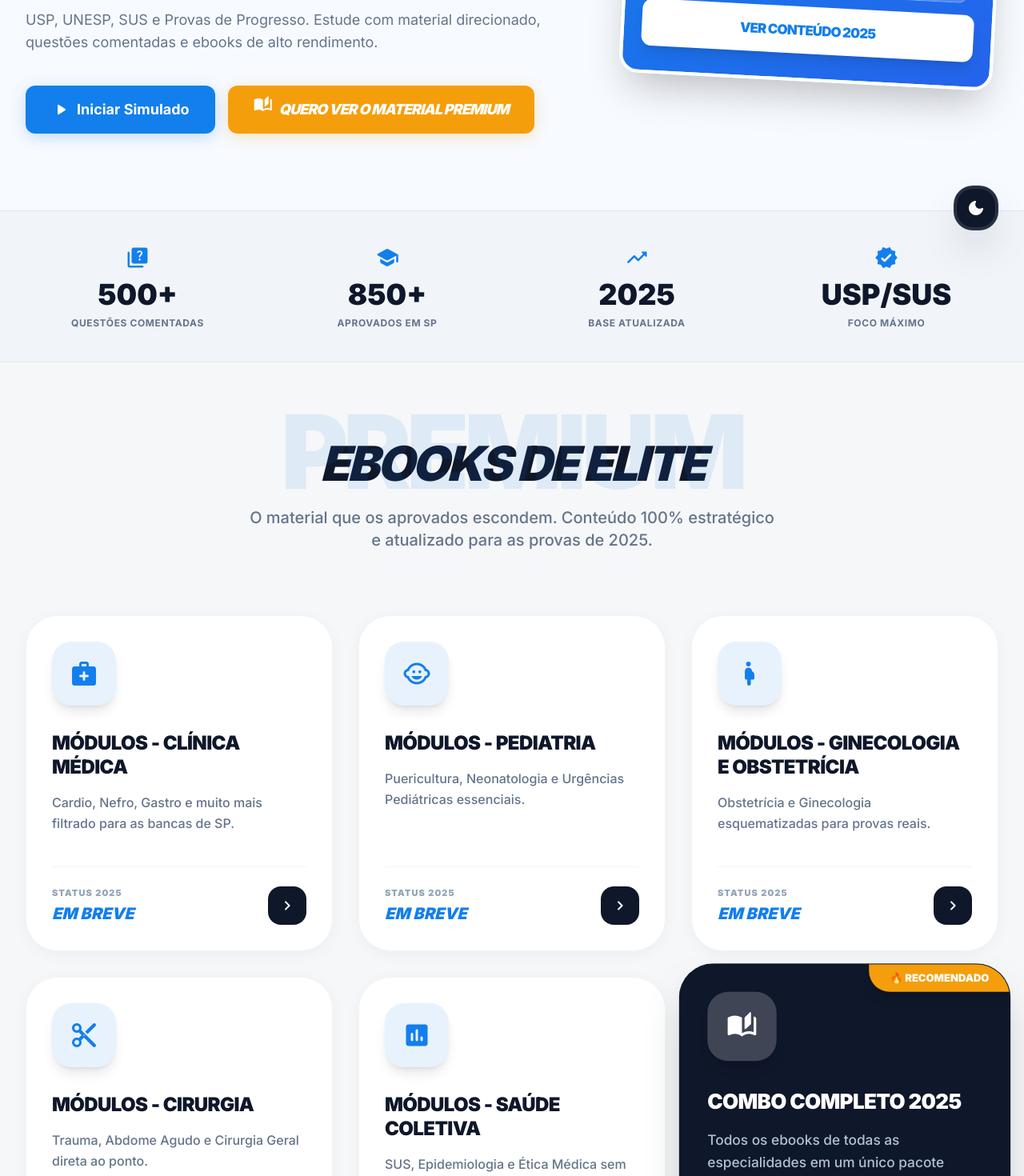
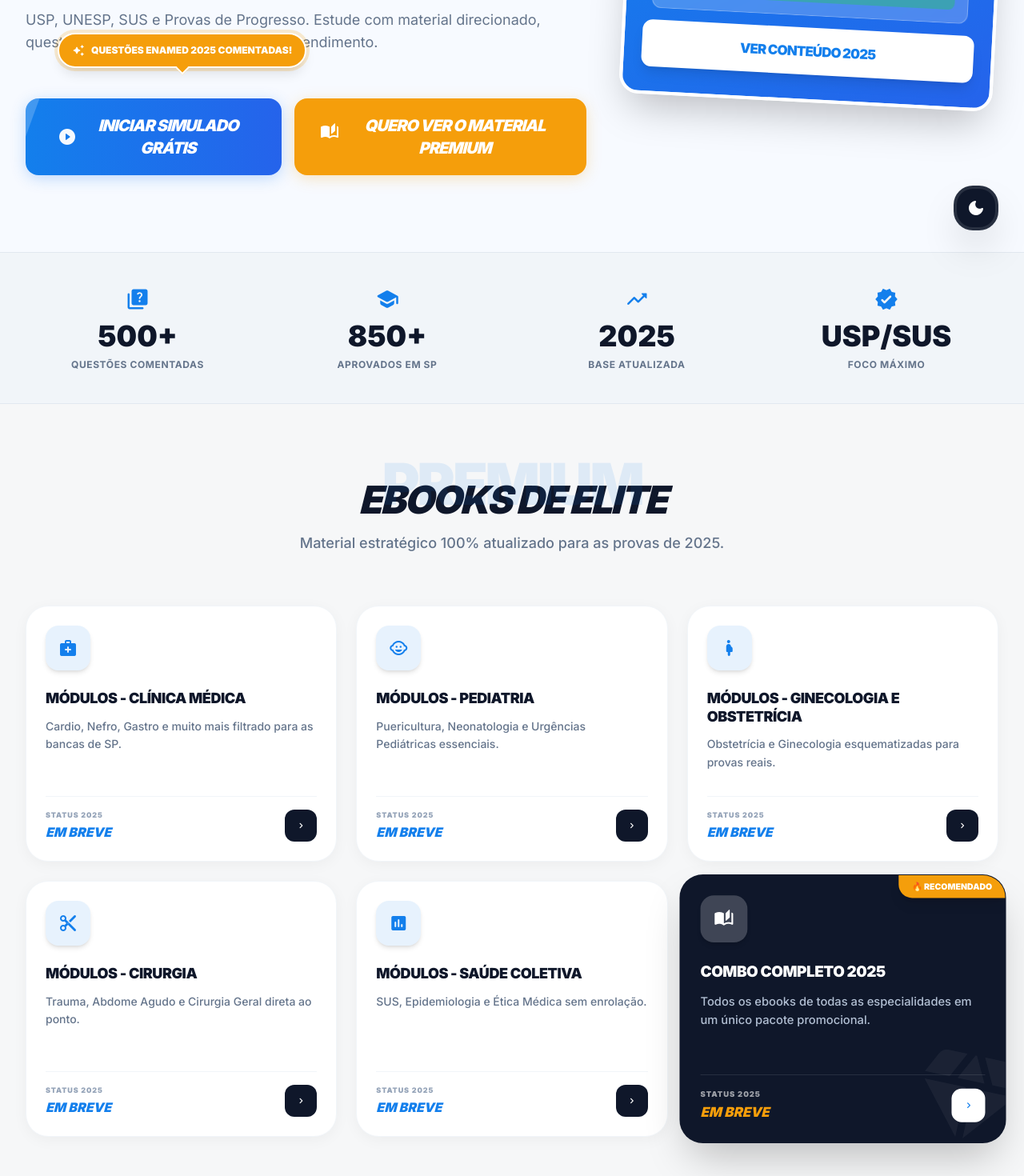
Before and after one commit to gbrlortega-ui/DEPRIMEIRA, a React (Vite) app: page / in a window 1280 px wide. Shown: the part 480-1950 px from the top of the page at 80% size. Built offline with nearby package versions, Linux system fonts and the light colour scheme.

Commit message:
Add files via upload

```diff
--- a/components/LandingPage.tsx
+++ b/components/LandingPage.tsx
@@ -64,17 +64,27 @@
             <p className="text-lg text-slate-500 dark:text-slate-400 max-w-2xl mx-auto lg:mx-0">
               USP, UNESP, SUS e Provas de Progresso. Estude com material direcionado, questões comentadas e ebooks de alto rendimento.
             </p>
-            <div className="flex flex-col sm:flex-row gap-4 justify-center lg:justify-start pt-4">
+            <div className="flex flex-col sm:flex-row gap-4 justify-center lg:justify-start pt-8 relative">
+              {/* Balão Informativo ENAMED */}
+              <div className="absolute -top-10 left-1/2 -translate-x-1/2 lg:left-10 lg:translate-x-0 animate-bounce">
+                <div className="bg-secondary text-white text-[10px] sm:text-xs font-black px-4 py-2 rounded-full shadow-lg flex items-center gap-2 whitespace-nowrap border-2 border-white dark:border-slate-900 ring-4 ring-secondary/20">
+                  <span className="material-icons-round text-sm sm:text-base">auto_awesome</span>
+                  QUESTÕES ENAMED 2025 COMENTADAS!
+                  <div className="absolute -bottom-1.5 left-1/2 -translate-x-1/2 w-3 h-3 bg-secondary rotate-45 border-r-2 border-b-2 border-white dark:border-slate-900"></div>
+                </div>
+              </div>
+
               <button
                 onClick={() => onStartQuiz(40)}
-                className="bg-primary hover:bg-primary-hover text-white px-8 py-4 rounded-xl font-bold shadow-glow text-lg transition-all hover:-translate-y-1 flex items-center justify-center gap-2 active:scale-95"
+                className="group relative bg-gradient-to-r from-primary to-blue-600 hover:from-primary-hover hover:to-blue-700 text-white px-10 py-5 rounded-2xl font-black text-xl shadow-glow transition-all hover:-translate-y-1 active:scale-95 flex items-center justify-center gap-3 uppercase tracking-tighter italic overflow-hidden"
               >
-                <span className="material-icons-round">play_arrow</span>
-                Iniciar Simulado
+                <div className="absolute inset-0 bg-white/20 translate-x-[-100%] group-hover:translate-x-[100%] transition-transform duration-700 skew-x-[-20deg]"></div>
+                <span className="material-icons-round text-2xl animate-pulse">play_circle_filled</span>
+                Iniciar Simulado Grátis
               </button>
               <button
                 onClick={onViewSummaries}
-                className="bg-amber-500 hover:bg-amber-600 text-white px-8 py-4 rounded-xl font-black transition-all flex items-center justify-center gap-2 shadow-glow-gold hover:-translate-y-1 active:scale-95 text-lg uppercase italic tracking-tighter"
+                className="bg-amber-500 hover:bg-amber-600 text-white px-8 py-5 rounded-2xl font-black transition-all flex items-center justify-center gap-3 shadow-glow-gold hover:-translate-y-1 active:scale-95 text-xl uppercase italic tracking-tighter"
               >
                 <span className="material-icons-round animate-bounce">auto_stories</span>
                 Quero Ver o Material Premium
@@ -136,76 +146,76 @@
 
       {/* Catalog Section */}
       <main className="max-w-7xl mx-auto px-4 sm:px-6 lg:px-8 py-24" id="catalogo">
-        <div className="text-center mb-20 relative">
-          <div className="absolute inset-x-0 -top-12 flex justify-center opacity-10">
-            <span className="text-9xl font-black uppercase tracking-tighter text-primary">PREMIUM</span>
+        <div className="text-center mb-16 relative">
+          <div className="absolute inset-x-0 -top-8 flex justify-center opacity-10">
+            <span className="text-7xl font-black uppercase tracking-tighter text-primary">PREMIUM</span>
           </div>
-          <h2 className="text-4xl lg:text-6xl font-black text-slate-900 dark:text-white mb-6 uppercase tracking-tighter italic">Ebooks de Elite</h2>
-          <p className="text-xl text-slate-500 dark:text-slate-400 max-w-2xl mx-auto font-medium">O material que os aprovados escondem. Conteúdo 100% estratégico e atualizado para as provas de 2025.</p>
+          <h2 className="text-3xl lg:text-5xl font-black text-slate-900 dark:text-white mb-4 uppercase tracking-tighter italic">Ebooks de Elite</h2>
+          <p className="text-lg text-slate-500 dark:text-slate-400 max-w-xl mx-auto font-medium">Material estratégico 100% atualizado para as provas de 2025.</p>
         </div>
 
-        <div className="grid grid-cols-1 md:grid-cols-2 lg:grid-cols-3 gap-8 mb-20">
+        <div className="grid grid-cols-1 sm:grid-cols-2 lg:grid-cols-3 gap-6 mb-16">
           {specialtyModules.map((m) => {
             const isCombo = m.id === '6';
             return (
               <div
                 key={m.id}
                 onClick={onViewSummaries}
-                className={`group cursor-pointer rounded-[2.5rem] p-8 border transition-all duration-500 flex flex-col justify-between h-[420px] relative overflow-hidden ${
+                className={`group cursor-pointer rounded-[1.75rem] p-6 border transition-all duration-500 flex flex-col justify-between h-[320px] relative overflow-hidden ${
                   isCombo
-                    ? 'bg-slate-900 dark:bg-primary border-transparent shadow-2xl scale-[1.03] lg:scale-[1.08] z-20'
-                    : 'bg-surface-light dark:bg-surface-dark border-slate-100 dark:border-slate-800 shadow-soft hover:shadow-2xl hover:-translate-y-3'
+                    ? 'bg-slate-900 dark:bg-primary border-transparent shadow-2xl scale-[1.02] lg:scale-[1.05] z-20'
+                    : 'bg-surface-light dark:bg-surface-dark border-slate-100 dark:border-slate-800 shadow-soft hover:shadow-xl hover:-translate-y-2'
                 }`}
               >
                 {isCombo && (
                   <>
-                    <div className="absolute top-0 right-0 bg-secondary text-white text-xs font-black px-6 py-2 rounded-bl-3xl z-30 uppercase shadow-lg">🔥 Recomendado</div>
-                    <div className="absolute -bottom-10 -right-10 text-white/5 transform rotate-12">
-                      <span className="material-icons-round text-[200px]">diamond</span>
+                    <div className="absolute top-0 right-0 bg-secondary text-white text-[10px] font-black px-4 py-1.5 rounded-bl-2xl z-30 uppercase shadow-lg">🔥 Recomendado</div>
+                    <div className="absolute -bottom-6 -right-6 text-white/5 transform rotate-12">
+                      <span className="material-icons-round text-[140px]">diamond</span>
                     </div>
                   </>
                 )}
 
                 <div>
-                  <div className={`w-20 h-20 rounded-3xl flex items-center justify-center mb-8 transition-all duration-500 shadow-lg ${
+                  <div className={`w-14 h-14 rounded-2xl flex items-center justify-center mb-6 transition-all duration-500 shadow-md ${
                     isCombo
                       ? 'bg-white/20 group-hover:scale-110 group-hover:rotate-6'
                       : 'bg-primary/10 group-hover:bg-primary group-hover:scale-110 group-hover:-rotate-6'
                   }`}>
-                    <span className={`material-icons-round text-4xl transition-all duration-500 ${
+                    <span className={`material-icons-round text-2xl transition-all duration-500 ${
                       isCombo ? 'text-white' : 'text-primary group-hover:text-white'
                     }`}>{m.icon}</span>
                   </div>
 
-                  <h3 className={`text-2xl font-black mb-4 leading-tight uppercase tracking-tight ${
+                  <h3 className={`text-lg font-black mb-3 leading-tight uppercase tracking-tight ${
                     isCombo ? 'text-white' : 'text-slate-900 dark:text-white group-hover:text-primary'
                   }`}>
                     {m.title}
                   </h3>
 
-                  <p className={`text-base mb-6 leading-relaxed font-medium ${
+                  <p className={`text-sm mb-4 leading-relaxed font-medium line-clamp-3 ${
                     isCombo ? 'text-blue-100/80' : 'text-slate-500 dark:text-slate-400'
                   }`}>
                     {m.description}
                   </p>
                 </div>
 
-                <div className={`mt-auto pt-6 border-t flex items-center justify-between ${
+                <div className={`mt-auto pt-4 border-t flex items-center justify-between ${
                   isCombo ? 'border-white/10' : 'border-slate-100 dark:border-slate-800'
                 }`}>
                   <div className="flex flex-col">
-                    <span className={`text-[11px] font-black uppercase tracking-widest mb-1 ${
+                    <span className={`text-[9px] font-black uppercase tracking-widest mb-0.5 ${
                       isCombo ? 'text-white/60' : 'text-slate-400'
                     }`}>Status 2025</span>
-                    <span className={`text-xl font-black uppercase italic ${
+                    <span className={`text-base font-black uppercase italic ${
                       isCombo ? 'text-secondary' : 'text-primary'
                     }`}>Em Breve</span>
                   </div>
 
-                  <div className={`size-12 rounded-2xl flex items-center justify-center transition-all ${
+                  <div className={`size-10 rounded-xl flex items-center justify-center transition-all ${
                     isCombo ? 'bg-white text-primary' : 'bg-slate-900 text-white group-hover:bg-primary'
                   }`}>
-                    <span className="material-icons-round">chevron_right</span>
+                    <span className="material-icons-round text-sm">chevron_right</span>
                   </div>
                 </div>
               </div>
@@ -216,11 +226,11 @@
         <div className="flex justify-center">
           <button
             onClick={onViewSummaries}
-            className="group relative inline-flex items-center justify-center gap-4 bg-gradient-to-r from-primary to-blue-600 text-white px-16 py-6 rounded-[2rem] font-black text-2xl transition-all shadow-glow hover:shadow-2xl hover:-translate-y-2 active:scale-95 uppercase tracking-tighter italic"
+            className="group relative inline-flex items-center justify-center gap-3 bg-gradient-to-r from-primary to-blue-600 text-white px-10 py-4 rounded-[1.5rem] font-black text-xl transition-all shadow-glow hover:shadow-2xl hover:-translate-y-1 active:scale-95 uppercase tracking-tighter italic"
           >
-            <span className="material-icons-round text-3xl">rocket_launch</span>
+            <span className="material-icons-round text-2xl">rocket_launch</span>
             Acessar Catálogo Completo
-            <span className="material-icons-round text-3xl group-hover:translate-x-2 transition-transform">arrow_forward</span>
+            <span className="material-icons-round text-2xl group-hover:translate-x-1 transition-transform">arrow_forward</span>
           </button>
         </div>
       </main>
@@ -239,7 +249,7 @@
               {
                 name: "DRa. Amanda",
                 role: "Residente Pediatria USP",
-                text: "O material é mto tpop! Consegui revisar Cardio inteira num fds e gabaritei a área na prova do SUS. Se vc quer passar, esse é le caminho!",
+                text: "O material é mto tpop! Consegui revisar Cardio inteira num fds e gabaritar a área na prova do SUS. Se vc quer passar, esse é le caminho!",
                 initials: "AM",
                 color: "bg-blue-500"
               },
```
Also changed, not shown: components/QuizEngine.tsx (+40 -0 lines).
